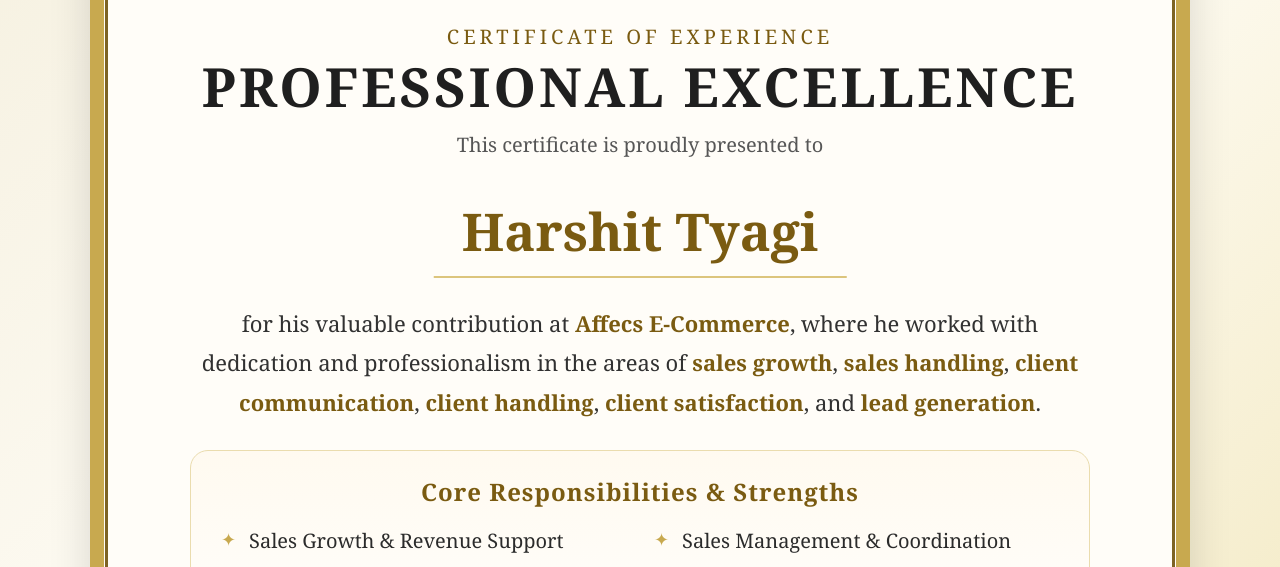
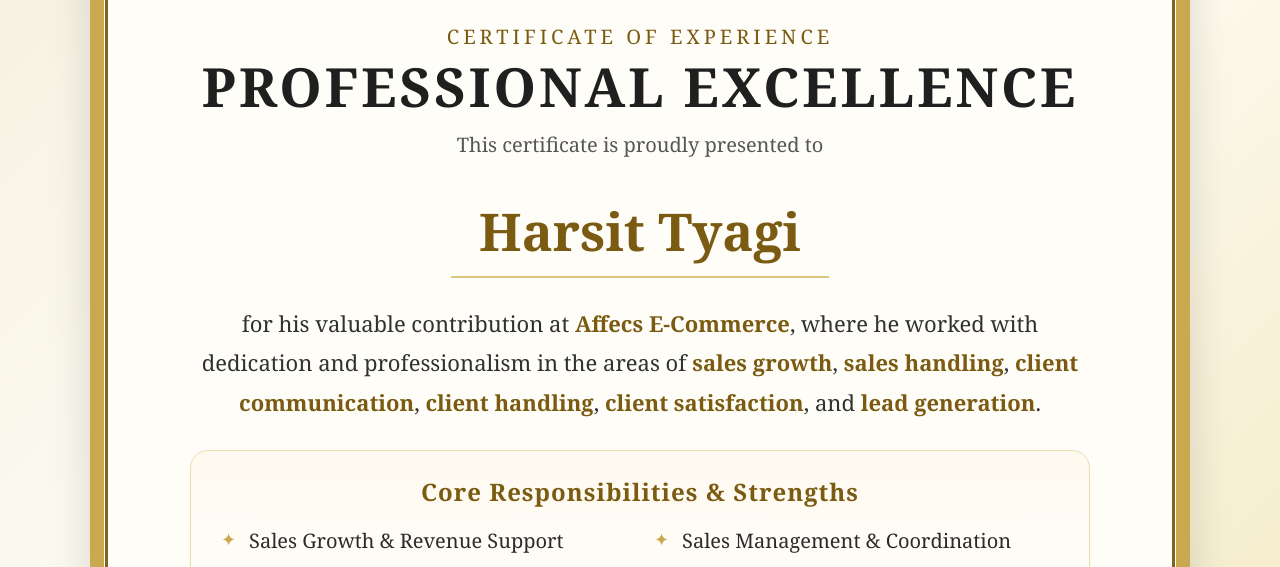
Before and after one commit to harsit56-dot/Resume-, a plain HTML site: page sales-experience-certificate.html in a window 1280 px wide. Shown: the part 185-752 px from the top of the page. Drawn offline with Linux system fonts and the light colour scheme.

Commit message:
sales-experience-certificate.html

```diff
--- a/sales-experience-certificate.html.html
+++ b/sales-experience-certificate.html
@@ -278,7 +278,7 @@
     <h2 class="main-title">Professional Excellence</h2>
     <p class="subtitle">This certificate is proudly presented to</p>
 
-    <div class="name">Harshit Tyagi</div>
+    <div class="name">Harsit Tyagi</div>
 
     <div class="desc">
       for his valuable contribution at <span class="highlight">Affecs E-Commerce</span>,
```
